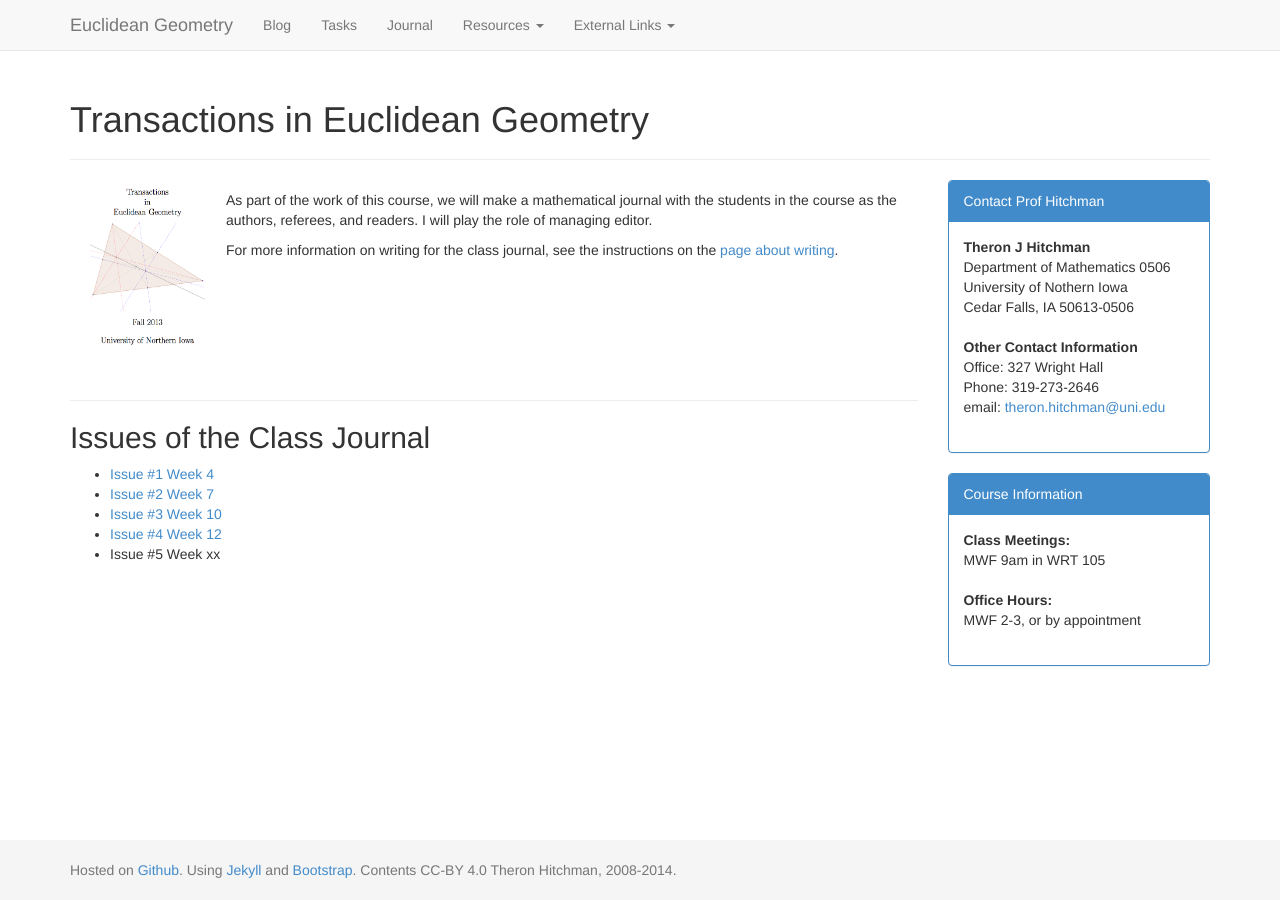
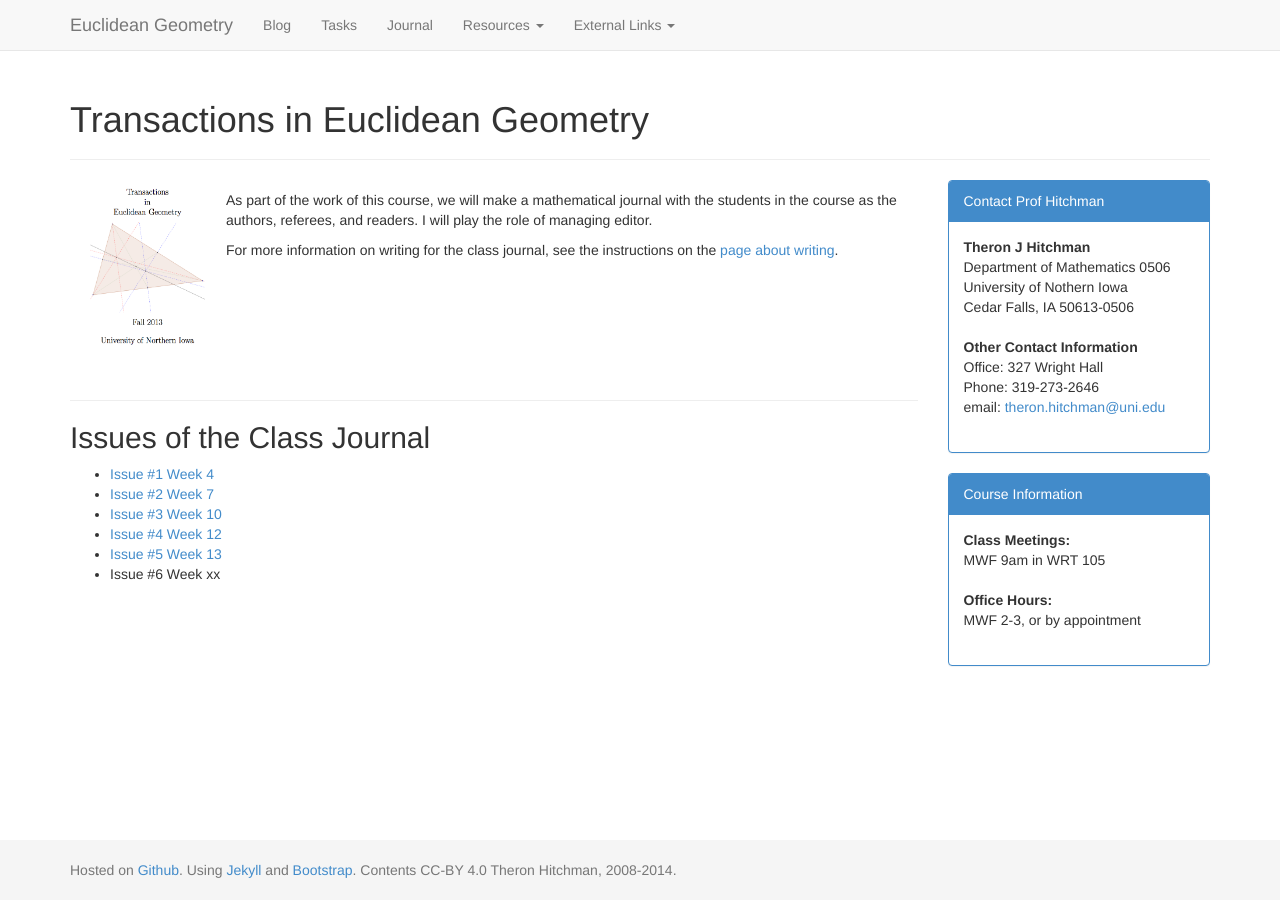
Before and after one commit to theronhitchman/euclidean-geometry, a Jekyll site: the page built from journal/index.md, in a window 1280 px wide. Built offline with Jekyll 4.4.1, drawn with Linux system fonts in a browser that asks for light colours; nearby versions of some CDN libraries.

Commit message:
add link to journal issue 5 to journal page

```diff
--- a/journal/index.md
+++ b/journal/index.md
@@ -25,4 +25,5 @@ the [page about writing][writing].
 - [Issue #2 Week 7]({{site.baseurl}}/journal/2014F/issue02/TEG02.pdf)
 - [Issue #3 Week 10]({{site.baseurl}}/journal/2014F/issue03/TEG03.pdf)
 - [Issue #4 Week 12]({{site.baseurl}}/journal/2014F/issue04/TEG04.pdf)
-- Issue #5 Week xx
+- [Issue #5 Week 13]({{site.baseurl}}/journal/2014F/issue05/TEG05.pdf)
+- Issue #6 Week xx
```
